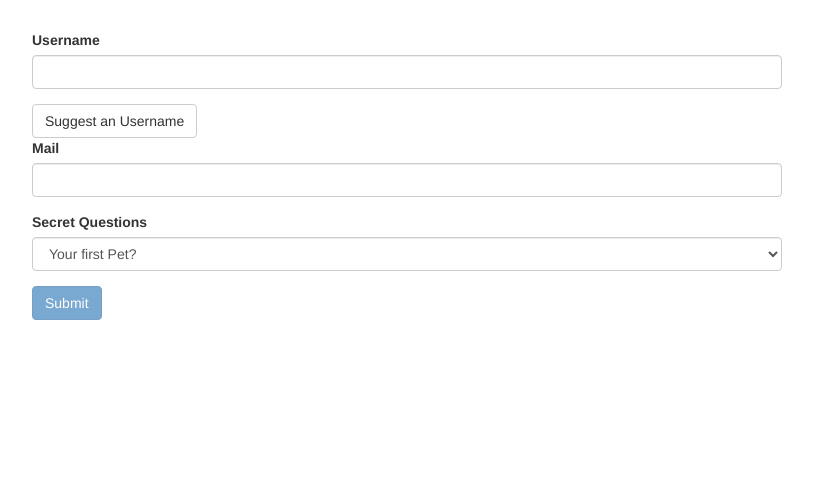
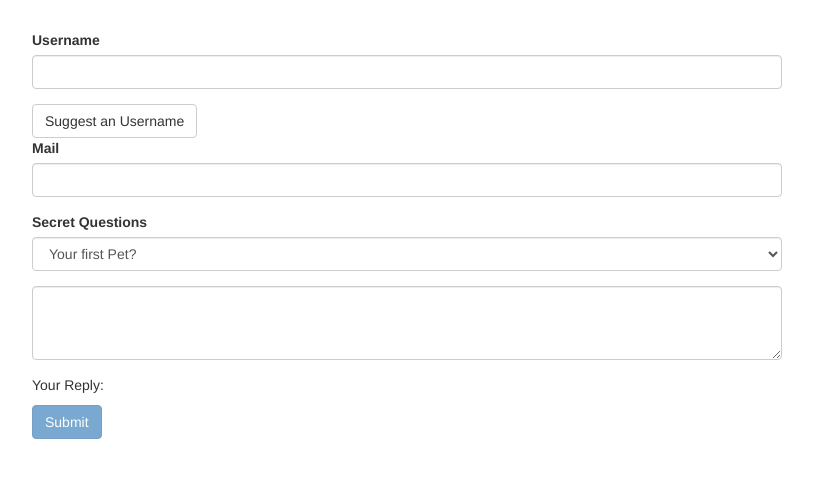
Before and after one commit to johndexteriv/angularForms, an Angular app in the folder forms-td-start/: page / in a window 1280 px wide. Shown: the top 478 px of the page, without its empty margins (233-1046 px from the left). Built offline with nearby package versions, Linux system fonts and the light colour scheme.

Commit message:
Use two way binding to display answer below textarea

```diff
--- a/forms-td-start/src/app/app.component.html
+++ b/forms-td-start/src/app/app.component.html
@@ -34,7 +34,6 @@
             >
           </div>
         </div>
-
         <div class="form-group">
           <label for="secret">Secret Questions</label>
           <select
@@ -47,6 +46,15 @@
             <option value="teacher">Your first teacher?</option>
           </select>
         </div>
+        <div class="form-group">
+          <textarea
+            name="questionsAnswer"
+            class="form-control"
+            rows="3"
+            [(ngModel)]="answer"
+          ></textarea>
+        </div>
+        <p>Your Reply: {{ answer }}</p>
         <button class="btn btn-primary" type="submit" [disabled]="!f.valid">
           Submit
         </button>
```
